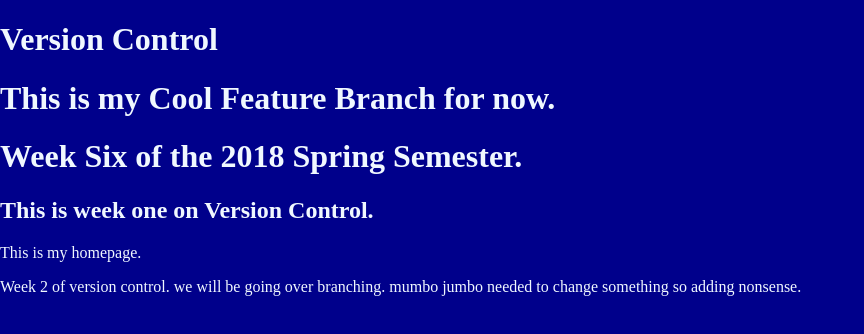
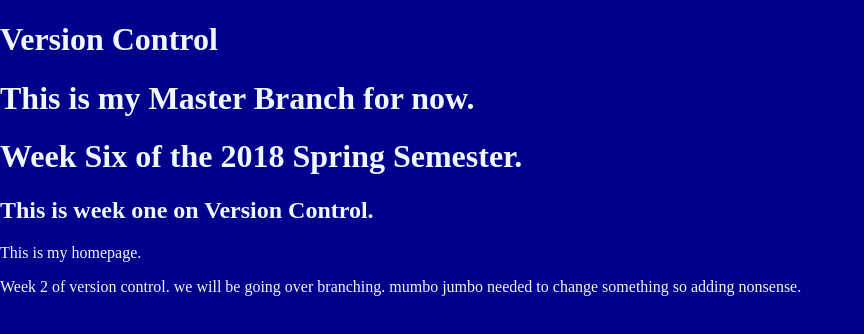
Before and after one commit to Harmony-AS/web-tools-lecture, a plain HTML site: page index.html in a window 1280 px wide. Shown: the whole page, without its empty margins (0-864 px from the left). Drawn offline with nearby package versions, Linux system fonts and the light colour scheme.

Commit message:
Commitment for changing text
changed the text that said cool feature to Master

```diff
--- a/index.html
+++ b/index.html
@@ -20,7 +20,7 @@
     </nav>
     <main>
 
-        <h1>This is my Cool Feature Branch for now.</h1>
+        <h1>This is my Master Branch for now.</h1>
 
         <h1>Week Six of the 2018 Spring Semester.</h1>
         <h2> This is week one on Version Control.</h2>
```
